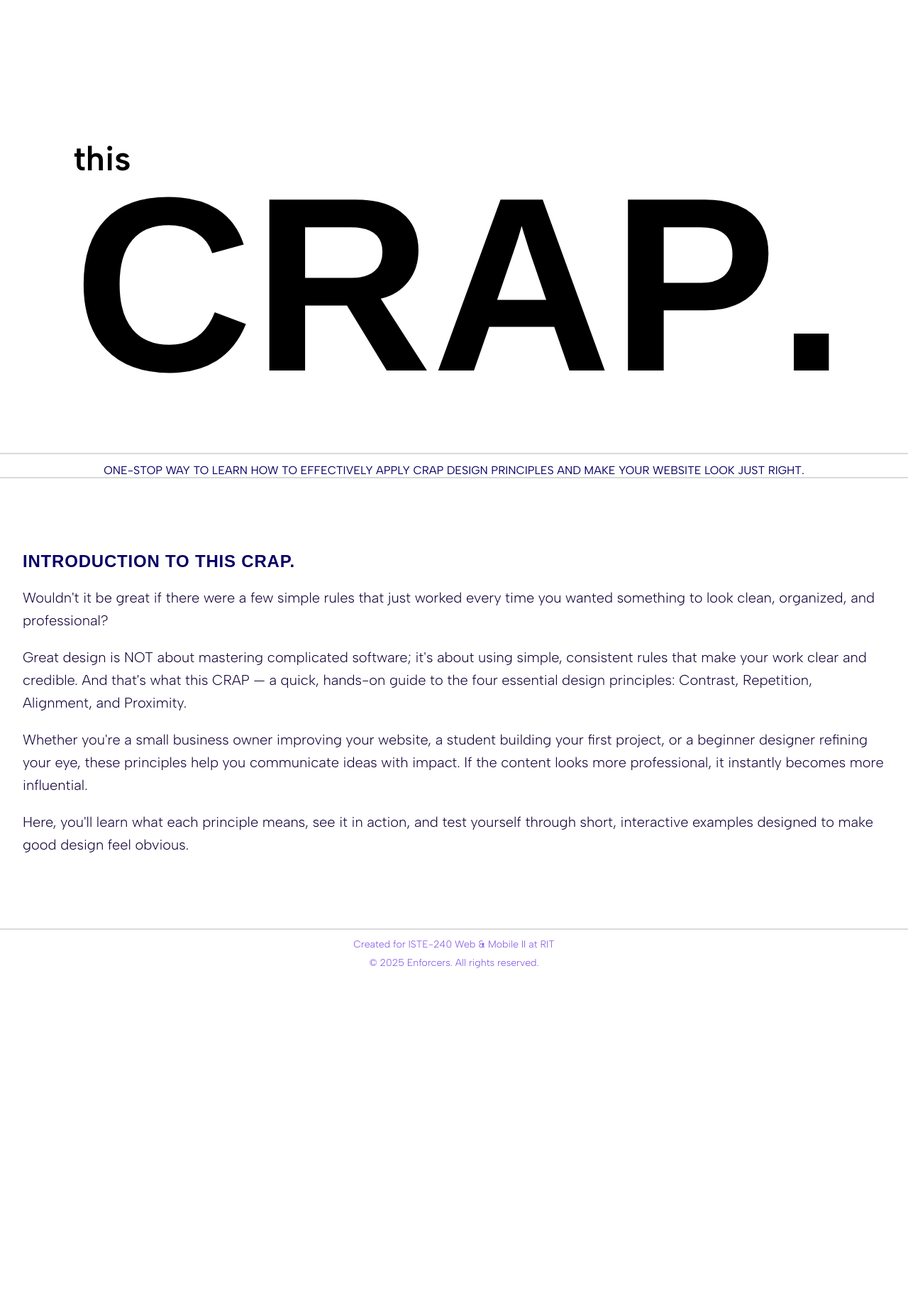
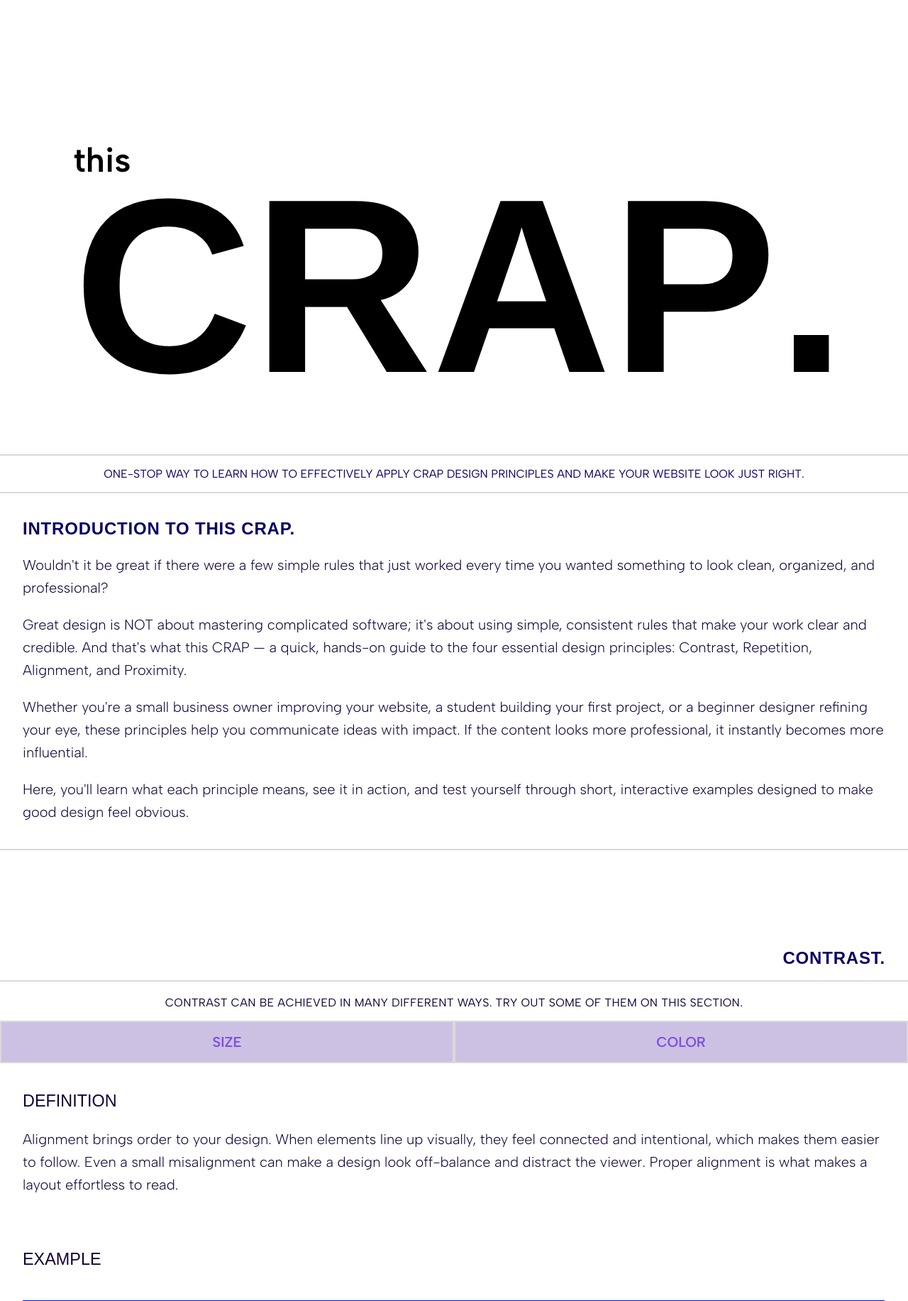
Before and after one commit to ISTE-240-Team-4/crap-design-project, a PHP site: page / in a window 1280 px wide. Shown: the part 77-1910 px from the top of the page at 71% size. Before the commit the page ends 1441 px from the top, so only its background shows below. Run offline with PHP 8.4, Linux system fonts and the light colour scheme; some web fonts are replaced.

Commit message:
feat: add example images, finish styling and structure for principle sections

```diff
--- a/assets/css/index.css
+++ b/assets/css/index.css
@@ -1,5 +1,5 @@
 main {
-  text-align: center;
+  text-align: left;
 }
 
 .hero-container {
@@ -8,7 +8,6 @@ main {
   align-items: end;
   width: 100%;
   height: 80vh;
-  border-bottom: 2px solid var(--color-outline);
 }
 
 .hero {
@@ -41,17 +40,74 @@ main {
 }
 
 .hero-subtitle {
+  text-align: center;
   font-size: var(--font-size-heading-mobile);
+  margin: 0;
+  padding: 1rem;
+  border-top: 2px solid var(--color-outline);
   border-bottom: 2px solid var(--color-outline);
 }
 
-section {
-  text-align: left;
-  margin: clamp(2rem, 8vw, 10rem) 2rem;
+.intro-section, .principle-section {
+  padding: clamp(2rem, 8vw, 10rem) 0;
+  border-bottom: 2px solid var(--color-outline);
+}
+
+.principle-section:last-of-type {
+  border: none;
 }
 
 .section-title {
   font-size: var(--font-size-section-title-mobile);
+}
+
+.principle-section .section-title {
+  text-align: right;
+  padding: 1rem 2rem;
+  border-bottom: 2px solid var(--color-outline);
+}
+
+.principle-interaction .heading-2 {
+  text-align: center;
+  font-size: var(--font-size-heading-mobile);
+}
+
+.principle-buttons {
+  display: flex;
+  flex-direction: row;
+}
+
+.principle-buttons button {
+  font-weight: var(--font-weight-semibold);
+  width: 50%;
+  border: 2px solid var(--color-outline);
+}
+
+.section-content {
+  padding: 1rem 2rem;
+}
+
+/* Don't apply to intro-section */
+.section-content:not(:first-of-type) {
+  display: flex;
+  flex-direction: column;
+  gap: 2rem;
+}
+
+.example-images {
+  display: flex;
+  flex-direction: column;
+  align-items: center;
+}
+
+.example-images figure {
+  text-align: center;
+  width: 100%;
+}
+
+.example-images figure img {
+  width: 100%;
+  overflow: hidden;
 }
 
 @media screen and (min-width: 900px) {
--- a/assets/css/theme.css
+++ b/assets/css/theme.css
@@ -10,7 +10,7 @@
   --color-text-light: #F6F5FA;
   --color-text-dark: #120038;
   --color-text-accent: #7E4FE3;
-  --color-text-caption: #DADADA;
+  --color-text-caption: #606060;
 
   --font-family-primary: "Albert Sans", sans-serif;
   --font-family-accent: "Sofia Sans Semi Condensed", sans-serif;
@@ -70,10 +70,10 @@
   font-weight: var(--font-weight-regular);
   text-transform: uppercase;
   color: var(--color-text-dark);
-  letter-spacing: 0.08em;
+  letter-spacing: 0.02em;
 }
 
-p {
+p, li {
   font-family: var(--font-family-primary);
   font-weight: var(--font-weight-light);
   color: var(--color-text-dark);
@@ -82,15 +82,15 @@ p {
 .caption {
   font-family: var(--font-family-primary);
   font-weight: var(--font-weight-light);
-  color: var(--color-text-light);
+  color: var(--color-text-caption);
 }
 
 .primary-button {
-  background-color: var(--color-primary-dark);
+  background-color: var(--color-primary-light);
   color: var(--color-text-accent);
   border: 2px solid transparent;
   text-transform: capitalize;
-  padding: 4px 8px;
+  padding: 1rem 1.5rem;
   cursor: pointer;
   /* transition: background-color 0.3s ease-in-out, border-color 0.3s ease-in-out, color 0.3s ease-in-out; */
 }
--- a/index.php
+++ b/index.php
@@ -23,7 +23,7 @@
       </h2>
     </header>
 
-    <section>
+    <section class="intro-section section-content">
       <h2 class="section-title">INTRODUCTION TO THIS CRAP.</h2>
       <p>
         Wouldn't it be great if there were a few simple rules that just worked every time you wanted something to look clean, organized, and professional?
@@ -38,6 +38,52 @@
         Here, you'll learn what each principle means, see it in action, and test yourself through short, interactive examples designed to make good design feel obvious.
       </p>
     </section>
+
+    <section class="principle-section">
+      <h2 class="section-title">CONTRAST.</h2>
+      <div class="principle-interaction">
+        <h3 class="heading-2">
+          CONTRAST CAN BE ACHIEVED IN MANY DIFFERENT WAYS. TRY OUT SOME OF THEM ON THIS SECTION.
+        </h3>
+        <div class="principle-buttons">
+          <button class="primary-button">SIZE</button>
+          <button class="primary-button">COLOR</button>
+        </div>
+      </div>
+
+      <div class="section-content">
+        <div class="definition">
+          <h3 class="heading-1">DEFINITION</h3>
+          <p>
+            Alignment brings order to your design. When elements line up visually, they feel connected and intentional, which makes them easier to follow. Even a small misalignment can make a design look off-balance and distract the viewer. Proper alignment is what makes a layout effortless to read.
+          </p>
+        </div>
+
+        <div class="example">
+          <h3 class="heading-1">EXAMPLE</h3>
+          <div class="example-images">
+            <figure>
+              <img src="<?php echo $path; ?>assets/images/contrast-before.png" alt="Example of Bad Contrast">
+              <figcaption class="caption">This image shows a circle with low contrast against its background, making it blend in and appear less noticeable.</figcaption>
+            </figure>
+
+            <figure>
+              <img src="<?php echo $path; ?>assets/images/contrast-after.png" alt="Example of Good Contrast">
+              <figcaption class="caption">This image shows a circle with high contrast against its background, making it stand out and draw attention.</figcaption>
+            </figure>
+          </div>
+        </div>
+
+        <div class="application">
+          <h3 class="heading-1">APPLICATION</h3>
+          <ol>
+            <li>Use grids or guides to align text, images, and buttons.</li>
+            <li>Stick to one main alignment style (left, center, or right) and stay consistent.</li>
+            <li>Line things up so every element feels connected; nothing should look like it's drifting away.</li>
+          </ol>
+        </div>
+      </div>
+    </section>
   </main>
 <?php
   require_once($path.'assets/inc/footer.inc.php');
```
Also changed, not shown: assets/images/alignment-after.png (added), assets/images/alignment-before.png (added), assets/images/contrast-after.png (added), assets/images/contrast-before.png (added), assets/images/proximity-after.png (added), assets/images/proximity-before.png (added), assets/images/repetition-after.png (added), assets/images/repetition-before.png (added).
